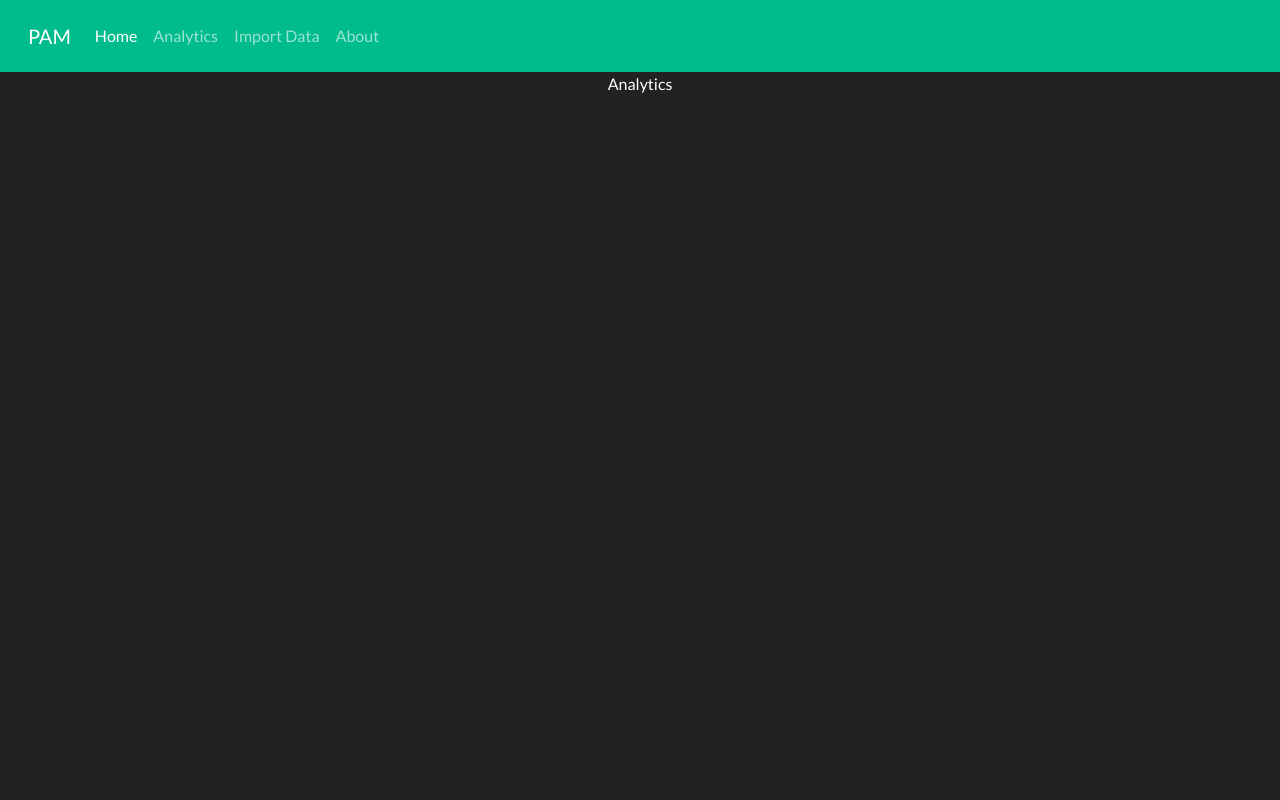
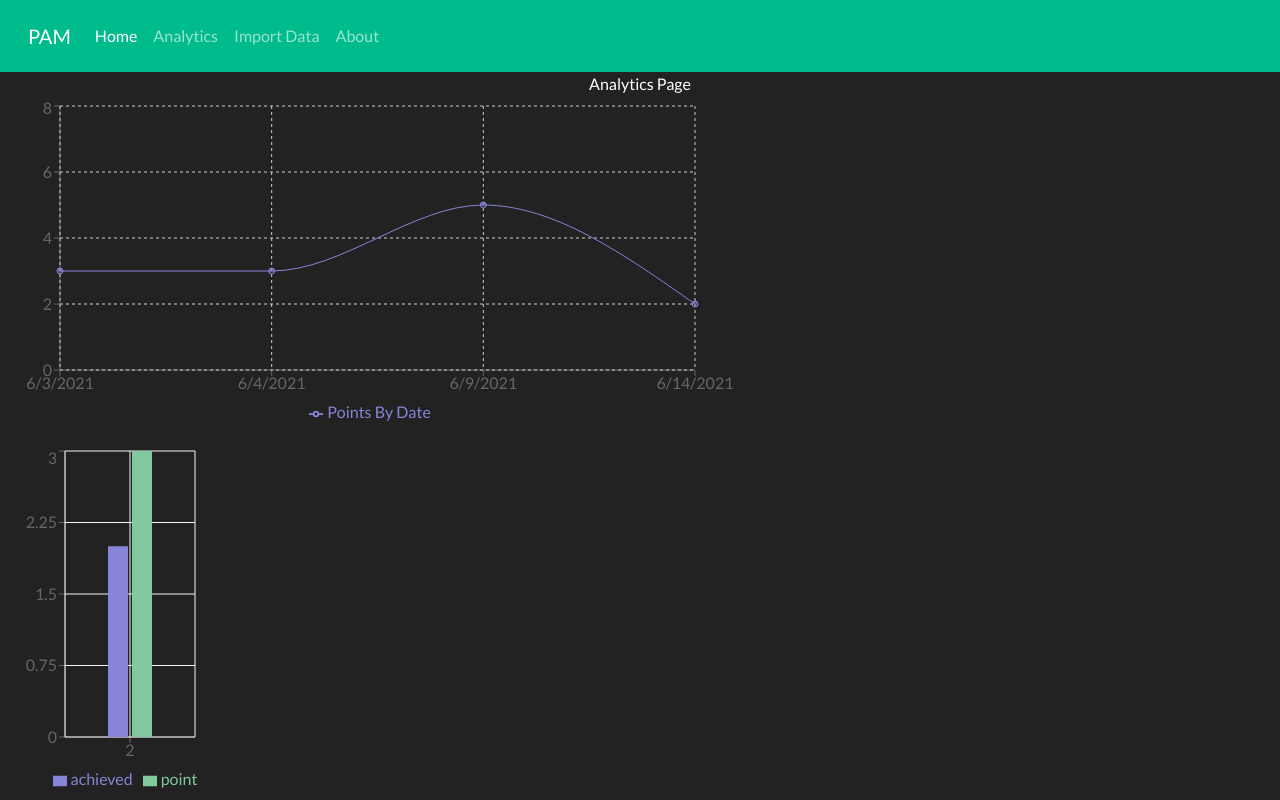
Before and after one commit to themgroe/pam, a React (Create React App) app: page /analytics in a window 1280 px wide. Built offline with nearby package versions, Linux system fonts and the light colour scheme.

Commit message:
Adding linechart and composedchart. Refs #11

```diff
--- a/package.json
+++ b/package.json
@@ -10,6 +10,7 @@
     "react-dom": "^17.0.2",
     "react-router-dom": "^5.2.0",
     "react-scripts": "4.0.3",
+    "recharts": "^2.0.9",
     "web-vitals": "^1.1.2"
   },
   "scripts": {
--- a/src/App.js
+++ b/src/App.js
@@ -6,6 +6,7 @@ import {
 } from 'react-router-dom';
 
 import Navbar from './components/Navbar';
+import Analytics from './components/Analytics';
 
 function App() {
 	return (
@@ -19,7 +20,7 @@ function App() {
 						Home
 					</Route>
 					<Route exact path="/analytics">
-						Analytics
+						<Analytics />
 					</Route>
 					<Route exact path="/import-data">
 						Import Data
--- /dev/null
+++ b/src/components/Analytics.js
@@ -0,0 +1,61 @@
+import React from 'react';
+
+import PAMAreaGraph from './forms/PAMAreaGraph';
+import PAMComposedChart from './forms/PAMComposedChart';
+
+class Analytics extends React.Component {
+    constructor(props)
+    {
+        super(props);
+        this.state = {
+            project : {
+                name: "mcsrc",
+                data: {
+                    "sprint": 18,
+                    "achieved": 2,
+                    "planned": 3,
+                    "issues": [
+                        {
+                            "title": "Create CI Job to archive master ISO on bin.grid",
+                            "description": "After having a meeting with the Major and other people, we should create a way to store the iso after merging into master.",
+                            "completedOn": "6/3/2021",
+                            "points": 3
+                        },
+                        {
+                            "title": "uProd - File cleanup cron job has a syntax error",
+                            "description": "There were a few issues encountered during the attempt to upgrade MCSRC to version 1.0.2.10.0 in production.",
+                            "completedOn": "6/4/2021",
+                            "points": 3,
+                        },
+                        {
+                            "title": "addTrustedHosts() doesn't get user input for hostIP",
+                            "description": "We also need to fix the naming of the `f5IpAddress` from `f5IpAddresses`",
+                            "completedOn": "6/9/2021",
+                            "points": 5,
+                        },
+                        {
+                            "title": "addTrustedHosts() doesn't get user input for hostIP",
+                            "description": "We also need to fix the naming of the `f5IpAddress` from `f5IpAddresses`",
+                            "completedOn": "6/14/2021",
+                            "points": 2,
+                        }
+                    ]
+                }
+            }
+        }
+    }
+
+
+
+    render() {
+        return(
+            <div>
+                Analytics Page
+                <PAMAreaGraph data={this.state.project.data} />
+                <PAMComposedChart data={this.state.project.data} />
+            </div>
+        )
+    }
+}
+
+export default Analytics;
--- /dev/null
+++ b/src/components/forms/PAMAreaGraph.js
@@ -0,0 +1,59 @@
+import React from 'react';
+
+import {
+    // ResponsiveContainer,
+    LineChart,
+    Line,
+    XAxis,
+    YAxis,
+    CartesianGrid,
+    Tooltip,
+    Legend
+} from 'recharts';
+
+class PAMLineGraph extends React.Component {
+    constructor(props) {
+        super(props);
+        this.state = {
+            data: null
+        }
+    }
+
+    componentDidMount() {
+        this.setState({data: this.props.data})
+    }
+
+    render() {
+        if(this.state.data != null) {
+            return(
+                // <ResponsiveContainer height="100%" width="100%">
+                    <LineChart width={750} height={350} data={this.state.data.issues.slice()}
+                        margin={{ top: 10, right: 55, left: 0, bottom: 10 }}>
+                        <defs>
+                        <linearGradient id="colorUv" x1="0" y1="0" x2="0" y2="1">
+                            <stop offset="5%" stopColor="#8884d8" stopOpacity={0.8}/>
+                            <stop offset="95%" stopColor="#8884d8" stopOpacity={0}/>
+                        </linearGradient>
+                        <linearGradient id="colorPv" x1="0" y1="0" x2="0" y2="1">
+                            <stop offset="5%" stopColor="#82ca9d" stopOpacity={0.8}/>
+                            <stop offset="95%" stopColor="#82ca9d" stopOpacity={0}/>
+                        </linearGradient>
+                        </defs>
+                        <XAxis dataKey="completedOn" />
+                        <YAxis />
+                        <CartesianGrid strokeDasharray="3 3" />
+                        <Tooltip />
+                        <Legend verticalAlign="bottom" height={36} width={750}/>
+                        <Line type="monotone" dataKey="points" stroke="#8884d8" fillOpacity={1} fill="url(#colorUv)" name="Points By Date" />
+                    </LineChart>
+                // </ResponsiveContainer>
+            )
+        } else {
+            return(
+                <div>No data to show</div>
+            )
+        }
+    }
+}
+
+export default PAMLineGraph;
--- /dev/null
+++ b/src/components/forms/PAMComposedChart.js
@@ -0,0 +1,49 @@
+import React from 'react';
+
+import {
+    // ResponsiveContainer,
+    ComposedChart,
+    XAxis,
+    YAxis,
+    CartesianGrid,
+    Bar,
+    Tooltip,
+    Legend
+} from 'recharts';
+
+class PAMComposedChart extends React.Component {
+
+    constructor(props) {
+        super(props);
+        this.state = {
+            data: null
+        }
+    }
+
+    componentDidMount() {
+        this.setState({data: [this.props.data]})
+    }
+
+    render()
+    {
+        if (this.state.data != null) {
+            return(
+                // <ResponsiveContainer height="100%" width="100%" className="RBG">
+                    <ComposedChart width={200} height={350} data={this.state.data}>
+                        <XAxis dataKey="achieved" />
+                        <YAxis />
+                        <Tooltip />
+                        <Legend width={250} />
+                        <CartesianGrid stroke="#f5f5f5" />
+                        <Bar dataKey="achieved" barSize={20} fill="#8884d8" />
+                        <Bar dataKey="planned" barSize={20} fill="#82ca9d" name="point" />
+                    </ComposedChart>
+                // </ResponsiveContainer>
+            )
+        } else {
+            return (<div>No data to show</div>)
+        }
+    }
+}
+
+export default PAMComposedChart;
```
Also changed, not shown: src/components/navbar.js (+4 -4 lines), src/components/forms/PAMSankey.js (added), 1 other file (tests, documents, lock files or other folders).
